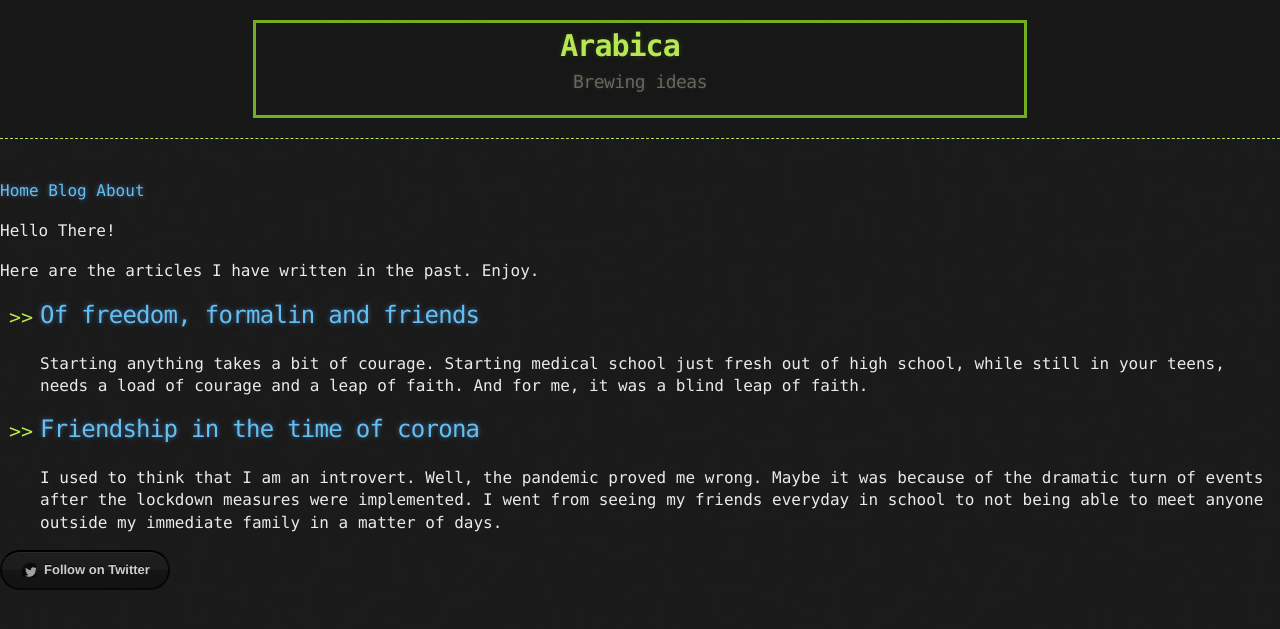
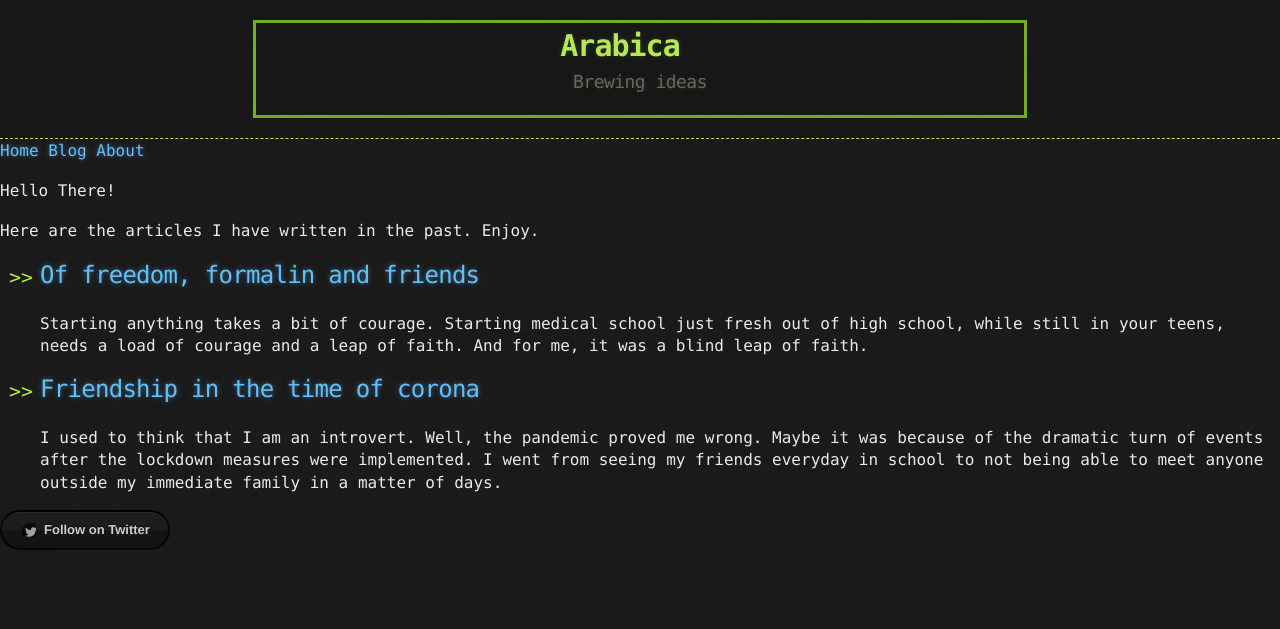
Before and after one commit to habasweiny/habasweiny.github.io, a Jekyll site: the page built from index.html, in a window 1280 px wide. Shown: the top 629 px of the page. Built offline with Jekyll 4.4.1, drawn with Linux system fonts in a browser that asks for light colours.

Commit message:
Update main.scss

```diff
--- a/_sass/main.scss
+++ b/_sass/main.scss
@@ -64,7 +64,7 @@ header {
   width: 100%;
   border-bottom: 1px dashed $conifer; //header;
   padding: 20px 0;
-  margin: 0 0 40px 0;
+  margin: 0 0 0px 0;
 }
 
 header h1 {
```
